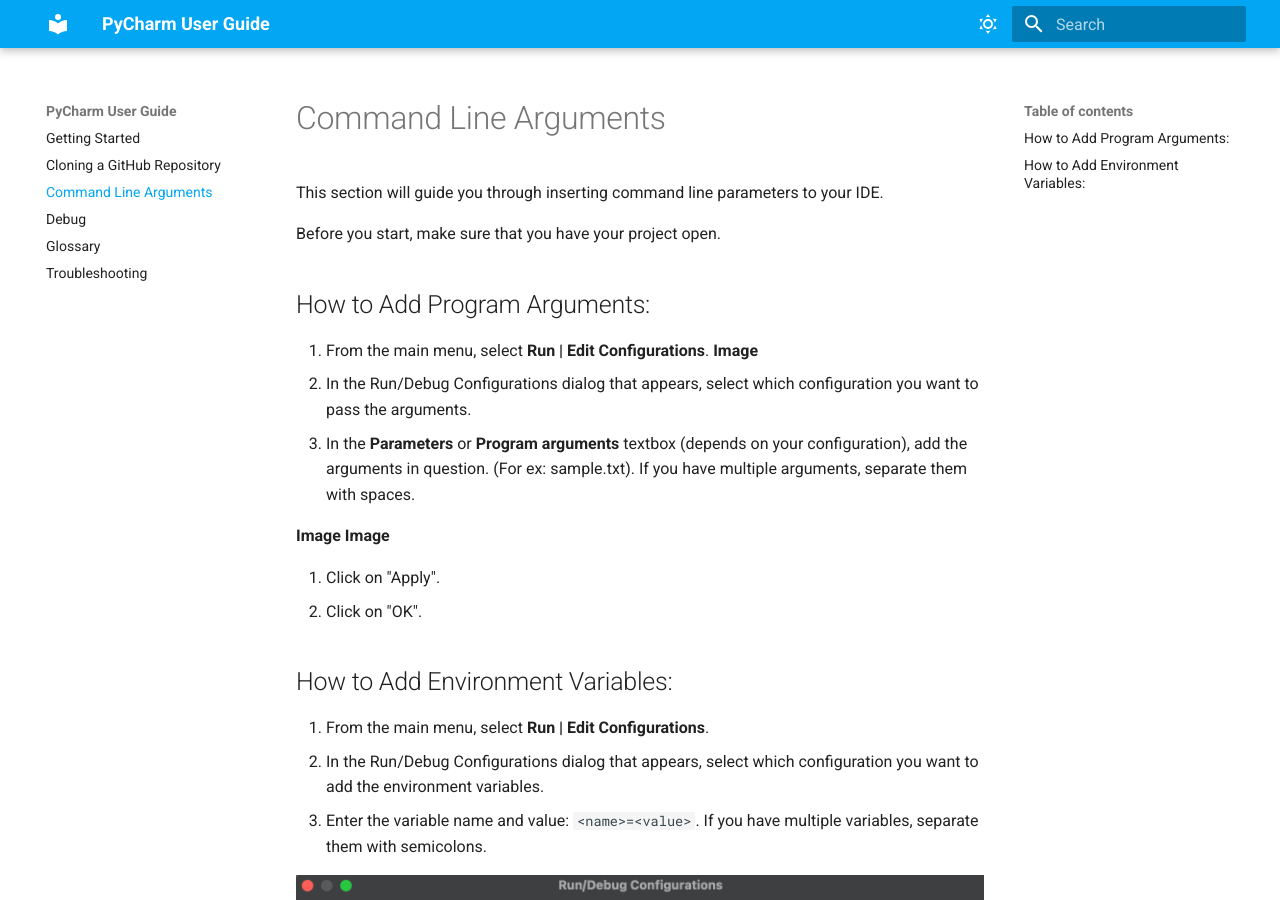
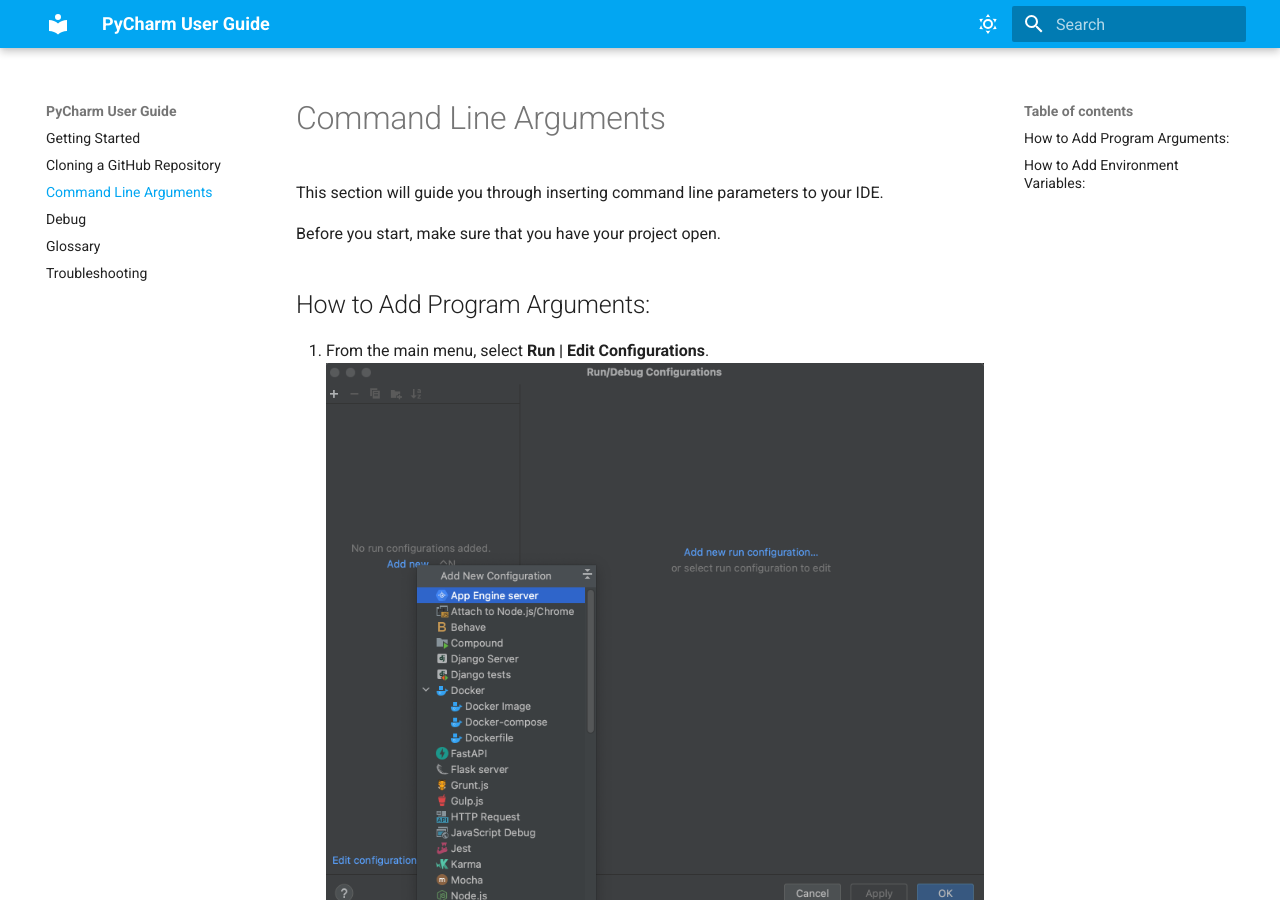
Before and after one commit to Ehsan138/UserGuide, an MkDocs documentation site: the page built from docs/command.md, in a window 1280 px wide and 900 px high. Built offline with MkDocs 1.6.1 and Material for MkDocs 9.7.7, drawn with Linux system fonts in a browser that asks for light colours.

Commit message:
Add images to command

```diff
--- a/docs/command.md
+++ b/docs/command.md
@@ -6,12 +6,12 @@
 
 ## How to Add Program Arguments:
 1. From the main menu, select **Run | Edit Configurations**.
-**Image**
+![Edit Configurations](./images/command/configurations.png)
 2. In the Run/Debug Configurations dialog that appears, select which configuration you want to pass the arguments.
 3. In the **Parameters** or **Program arguments** textbox (depends on your configuration), add the arguments in question. (For ex: sample.txt).  If you have multiple arguments, separate them with spaces.
 
-**Image**
-**Image**
+![Parameters](./images/command/parameters.png)
+![Program Arguments](./images/command/program_args.png)
 
 4. Click on "Apply".
 5. Click on "OK".
```
